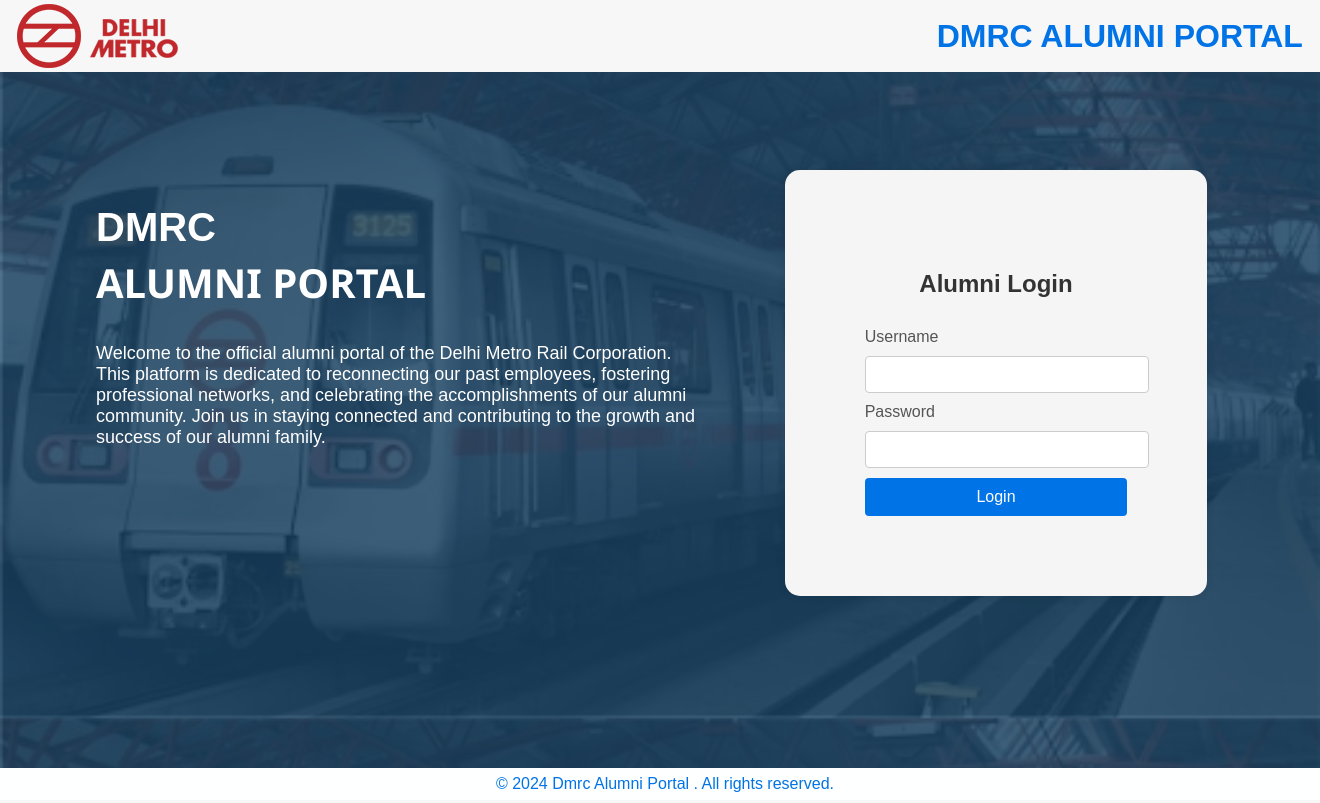
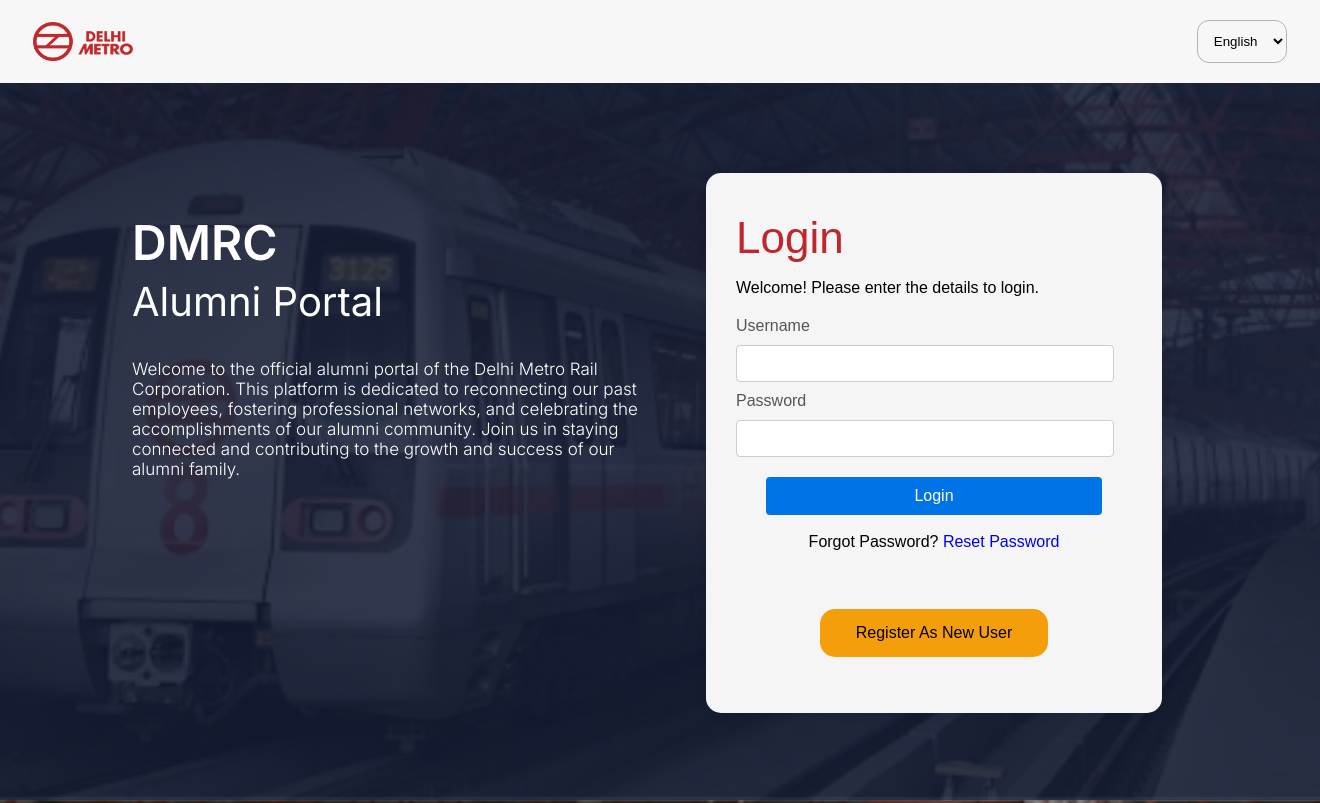
Before and after one commit to daksh-xyz/DMRC, a PHP site: page / in a window 1320 px wide. Run offline with PHP 8.4, Linux system fonts and the light colour scheme.

Commit message:
new changes: > responsive > favicon > register/ forgot pass > language selector > color changes

```diff
--- a/index.php
+++ b/index.php
@@ -5,47 +5,76 @@
     <meta charset="UTF-8">
     <meta name="viewport" content="width=device-width, initial-scale=1.0">
     <link rel="stylesheet" href="src/styles.css">
-    <title>Dmrc Alumni Portal</title>
-</he    ad>
+    <link rel="preconnect" href="https://fonts.googleapis.com">
+    <link rel="preconnect" href="https://fonts.gstatic.com" crossorigin>
+    <link href="https://fonts.googleapis.com/css2?family=Inter:wght@100..900&display=swap" rel="stylesheet">
+    <link rel="apple-touch-icon" sizes="180x180" href="./assets/favicon/apple-touch-icon.png">
+    <link rel="icon" type="image/png" sizes="32x32" href="/assets/favicon/favicon-32x32.png">
+    <link rel="icon" type="image/png" sizes="16x16" href="/assets/favicon/favicon-16x16.png">
+    <link rel="manifest" href="/site.webmanifest">
+    <title>DMRC | Alumni Portal</title>
+</head>
 
 <body>
     <header>
         <div class="head">
-            <img src="./assets/images/logo.png" alt="">
-            <h1>DMRC ALUMNI PORTAL</h1>
+            <img src="./assets/images/logo.png" width="100px" height="39px">
+            <form action="#">
+                <select class="language">
+                    <option value="English">English</option>
+                    <option value="Hindi">Hindi</option>
+                </select>
+            </form>
         </div>
     </header>
 
+    <div class="center">
         <div class="container">
             <div class="about">
                 <h1 id="aboutH1">DMRC</h1>
-            <h2 id="aboutH2">ALUMNI PORTAL</h2>
+                <h2 id="aboutH2">Alumni Portal</h2>
                 <p>
-                Welcome to the official alumni portal of the Delhi Metro Rail Corporation. This platform is dedicated to
-                reconnecting our past employees, fostering professional networks, and celebrating the accomplishments of
+                    Welcome to the official alumni portal of the Delhi Metro Rail Corporation. This platform is
+                    dedicated to
+                    reconnecting our past employees, fostering professional networks, and celebrating the
+                    accomplishments of
                     our alumni community. Join us in staying connected and contributing to the growth and success of our
                     alumni family.
                 </p>
 
             </div>
             <div class="login-form">
-            <h2>Alumni Login</h2>
+                <div class="login-head">
+                    <h2>Login</h2>
+                    <p>Welcome! Please enter the details to login.</p>
+                </div>
+
                 <form action="#">
                     <label for="username">Username</label>
                     <input type="text" id="username" name="username" required>
 
                     <label for="password">Password</label>
                     <input type="password" id="password" name="password" required>
-
+                    <br>
+                    <div class="pcenter">
                         <input type="submit" value="Login">
+                    </div>
                 </form>
+                <br>
+                <div class="pcenter">
+                    <div class="fpass">
+                        <span>Forgot Password? <a href="./pages/ForgotPass.php">Reset Password</a></span>
                     </div>
                 </div>
-
-    <footer>
-        <p>&copy; 2024 Dmrc Alumni Portal . All rights reserved.</p>
-    </footer>
-
+                <br>
+                <div class="pcenter">
+                    <div class="reg-button">
+                        <a href="./pages/Register.php">Register As New User</a>
+                    </div>
+                </div>
+            </div>
+        </div>
+    </div>
 </body>
 
 </html>
--- a/src/styles.css
+++ b/src/styles.css
@@ -5,7 +5,8 @@ body {
     background-image: url("../assets/images/home_background.png");
     background-size: cover;
     background-position: center;
-
+    height: 100vh;
+    overflow: hidden;
 }
 
 body::before {
@@ -13,18 +14,24 @@ body::before {
     position: absolute;
     top: 0;
     left: 0;
-    width: 100%;
-    height: 100%;
-    background-color: rgba(30, 81, 123, 0.654);
+    width: 100vw;
+    height: 100vh;
+    background-color: #18223fb9;
     z-index: -1;
 }
-
 
 header {
     background-color: #f7f7f7;
     color: #0073e6;
-    padding: 4px;
+    padding: 20px;
     text-align: center;
+}
+
+.language{
+    padding: 12px;
+    border: 1px solid #aeb4bd;
+    border-radius: 12px;
+    background-color: #f7f7f7;
 }
 
 header h1 {
@@ -38,75 +45,89 @@ header h1 {
     padding: 0 1vw;
 }
 
+.center{
+    height: 90vh;
+    width: 100vw;
+    display: flex;
+    justify-content: center;
+    align-items: center;
+}
+
+.pcenter{
+    display: flex;
+    justify-content: center;
+    align-items: center;
+}
+
 .container {
+    width: 80%;
     display: grid;
     grid-template-columns: 1fr 1fr;
-    width: 100%;
-    column-gap: 0px;
-    max-width: 1200px;
-    margin: 80px;
+    column-gap: 40px;
     padding: 1rem;
+}
 
-
-}
 .about{
     padding-top:10px;
-
+    font-family: "Inter", sans-serif;
 }
 
 #aboutH1 {
     text-align: start;
     color: white;
-    font-size: 40px;
     margin-bottom: 5px;
+    font-size: 48px;
+    font-family: "Inter", sans-serif;
+    font-weight: 600;
 }
 
 #aboutH2 {
     text-align: start;
     color: white;
-    font-family: 'Segoe UI', Tahoma, Geneva, Verdana, sans-serif;
+    font-family: "Inter", sans-serif;
     font-size: 40px;
-    font-weight: 600;
+    font-weight: 400;
     margin-top: 0;
 }
 
 .about p {
-    font-size: medium;
     color: white;
-    font-size: 18px;
-
+    font-size: 17px;
+    font-family: "Inter", sans-serif;
+    font-weight: 300;
 }
 
-
 .login-form {
+    height: 60vh;
+    width: 30vw;
     margin: 2px auto;
-    margin-left: auto;
     background: whitesmoke;
     box-shadow: 0 0 10px rgba(0, 0, 0, 0.1);
-    padding: 80px;
+    padding: 30px;
     border-radius: 15px;
+}
 
+.login-head{
+    margin-bottom: 20px;
 }
 
 .login-form h2 {
-    text-align: center;
-
-    margin-bottom:30px;
-    color: #333;
-
+    text-align: start;
+    margin:10px 0;
+    color: #c0272c;
+    font-size: 44px;
+    font-weight: 300;
 }
 
 .login-form label {
     display: block;
     margin-bottom: 10px;
     color: #555;
-
-
 }
 
 .login-form input[type="text"],
 .login-form input[type="password"] {
-    width: 100%;
+    width: 90%;
     padding: 10px;
     margin-bottom: 10px;
     border: 1px solid #ccc;
@@ -114,30 +135,54 @@ header h1 {
 }
 
 .login-form input[type="submit"] {
-    width: 100%;
+    width: 85%;
     padding: 10px;
+    margin-top: 10px;
     border: none;
     border-radius: 4px;
     background-color: #0073e6;
     color: white;
     font-size: 1rem;
     cursor: pointer;
+
 }
 
 .login-form input[type="submit"]:hover {
     background-color: #005bb5;
 }
 
-footer {
-    background-color: #feffff;
-    color:  #0073e6;
-    text-align: center;
-    padding: 5px ;
-    position: fixed;
-    bottom: 0;
-    width: 100%;
+.fpass a{
+    text-decoration: none;
+    margin-top: 10%;
 }
 
-footer p {
-    margin:2px;
+.reg-button{
+    padding: 15px;
+    background-color: #f59e0b;
+    border-radius: 15px;
+    text-align: center;
+    width: 50%;
+    margin-top: 10%;
 }
+
+.reg-button a{
+    text-decoration: none;
+    color: black;
+}
+
+@media only screen and (max-width: 800px) {
+    body{
+        overflow: scroll;
+    }
+    .container{
+        display: flex;
+        flex-direction: column;
+        justify-content: center;
+        align-items: center;
+    }
+
+    .login-form{
+        width: 60vw;
+        height: 50vh;
+    }
+}
```
Also changed, not shown: assets/favicon/android-chrome-192x192.png (added), assets/favicon/android-chrome-512x512.png (added), assets/favicon/apple-touch-icon.png (added), assets/favicon/favicon-16x16.png (added), assets/favicon/favicon-32x32.png (added), assets/favicon/favicon.ico (added), assets/favicon/site.webmanifest (added). Lines whose indentation alone changed are shown as unchanged.
